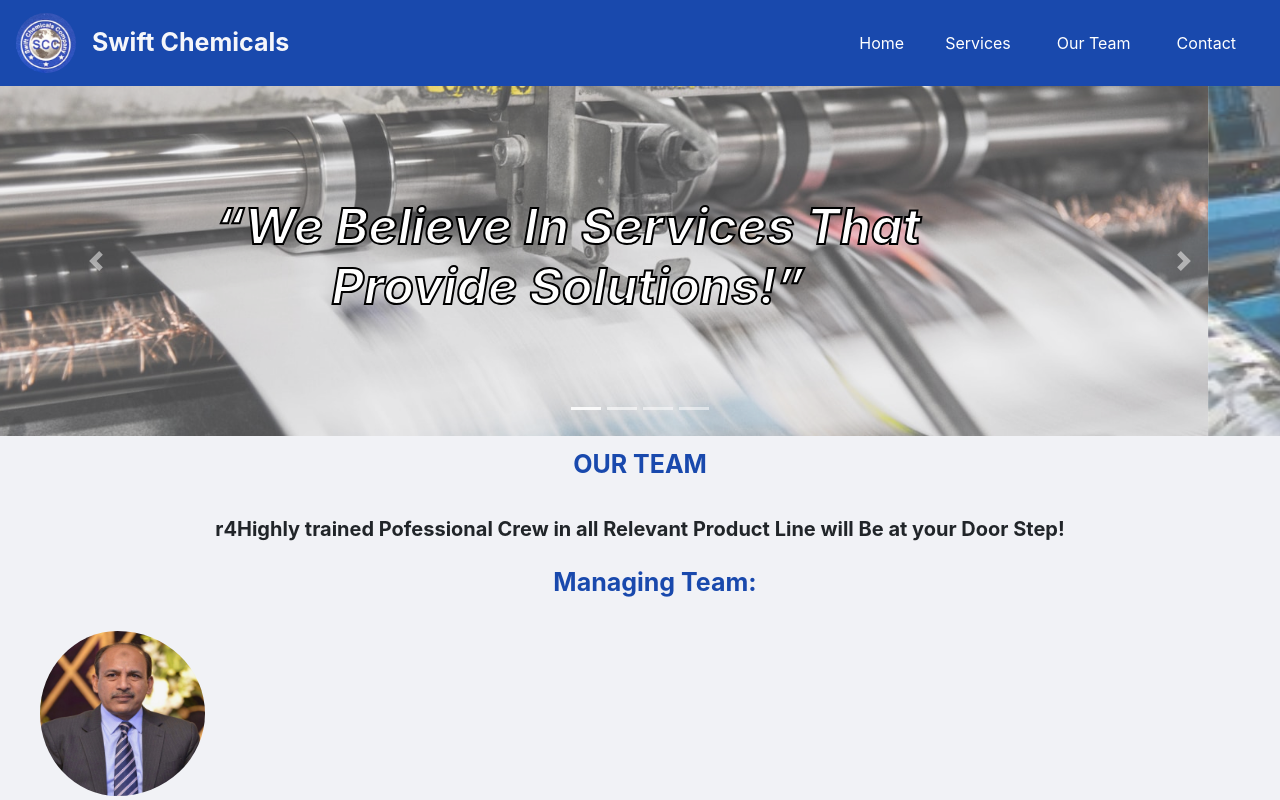
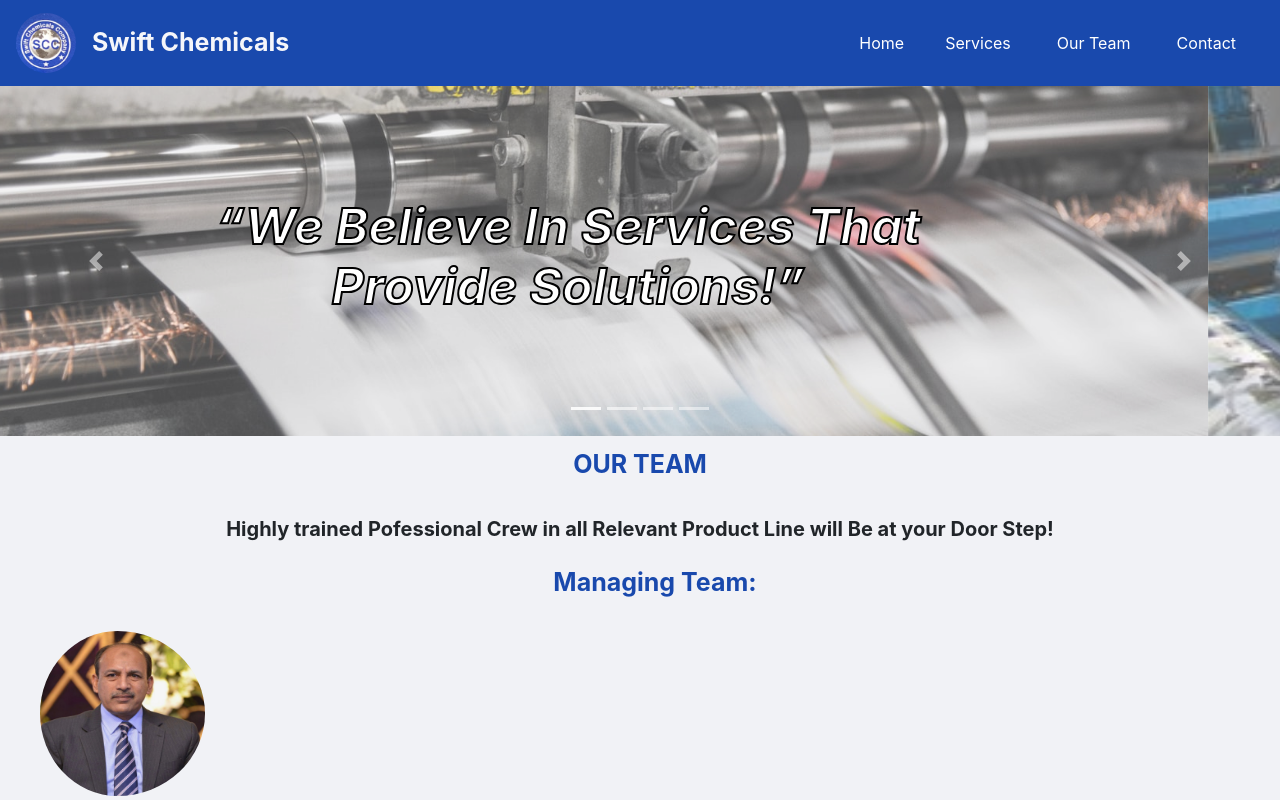
Before and after one commit to saad2696/swiftchemicals, a React (Create React App) app: page /team in a window 1280 px wide. Shown: the top 800 px of the page. Built offline with nearby package versions, Linux system fonts and the light colour scheme.

Commit message:
spellings

```diff
--- a/src/routes/team.js
+++ b/src/routes/team.js
@@ -20,7 +20,7 @@ export const team = () => (
     </div>
     <div style={{ textAlign: "center", paddingTop: 20, fontSize: 20 }}>
       <strong>
-        r4Highly trained Pofessional Crew in all Relevant Product Line will Be
+        Highly trained Pofessional Crew in all Relevant Product Line will Be
         at your Door Step!{" "}
       </strong>
     </div>
```
Also changed, not shown: 8 other files (tests, documents, lock files or other folders).
